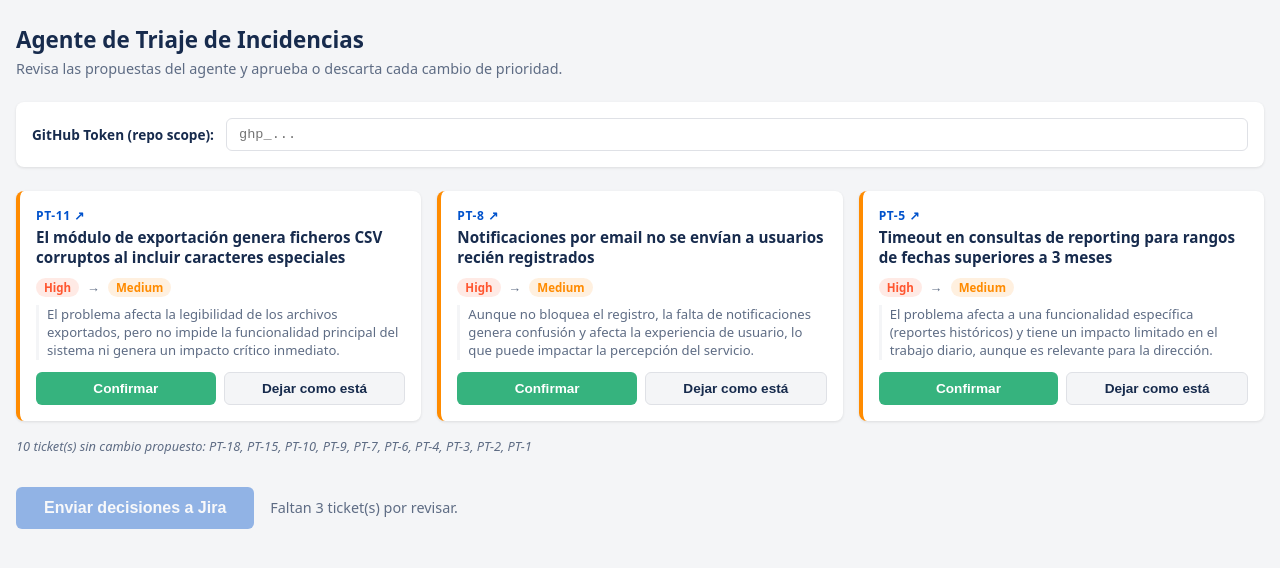
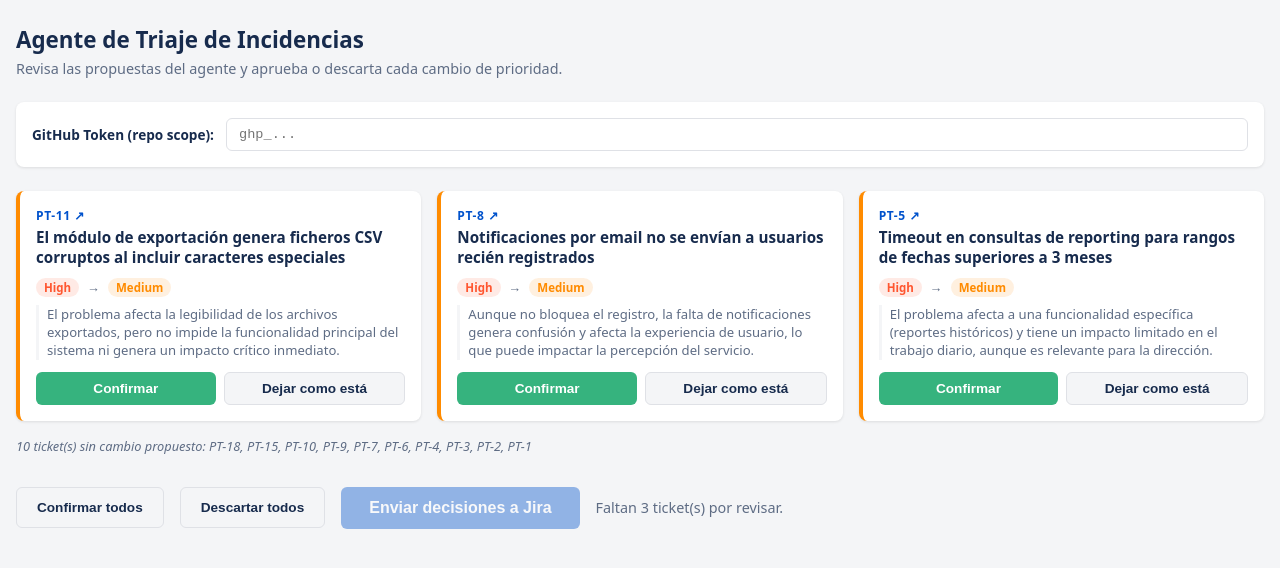
Before and after one commit to ssanga/jira-triaje-agent, a plain HTML site: page index.html in a window 1280 px wide. Drawn offline with Linux system fonts and the light colour scheme.

Commit message:
acxtualiuzada la documentación y mejorada la experiencia

```diff
--- a/index.html
+++ b/index.html
@@ -53,6 +53,8 @@
 <div id="app"><p class="empty">Cargando tickets...</p></div>
 
 <div class="footer" id="footer" style="display:none">
+  <button class="btn btn-reject" id="btnConfirmAll" onclick="confirmAll()" style="flex:none;padding:12px 20px">Confirmar todos</button>
+  <button class="btn btn-reject" id="btnRejectAll" onclick="rejectAll()" style="flex:none;padding:12px 20px">Descartar todos</button>
   <button class="btn-send" id="btnSend" disabled>Enviar decisiones a Jira</button>
   <span class="status" id="status"></span>
 </div>
@@ -121,6 +123,14 @@
     card.querySelector(".btn-approve").classList.toggle("active", action === "approve");
     card.querySelector(".btn-reject").classList.toggle("active", action === "reject");
     updateSendButton();
+  }
+
+  function confirmAll() {
+    changedTickets.forEach(t => decide(t.key, "approve"));
+  }
+
+  function rejectAll() {
+    changedTickets.forEach(t => decide(t.key, "reject"));
   }
 
   function updateSendButton() {
```
Also changed, not shown: 2 other files.
